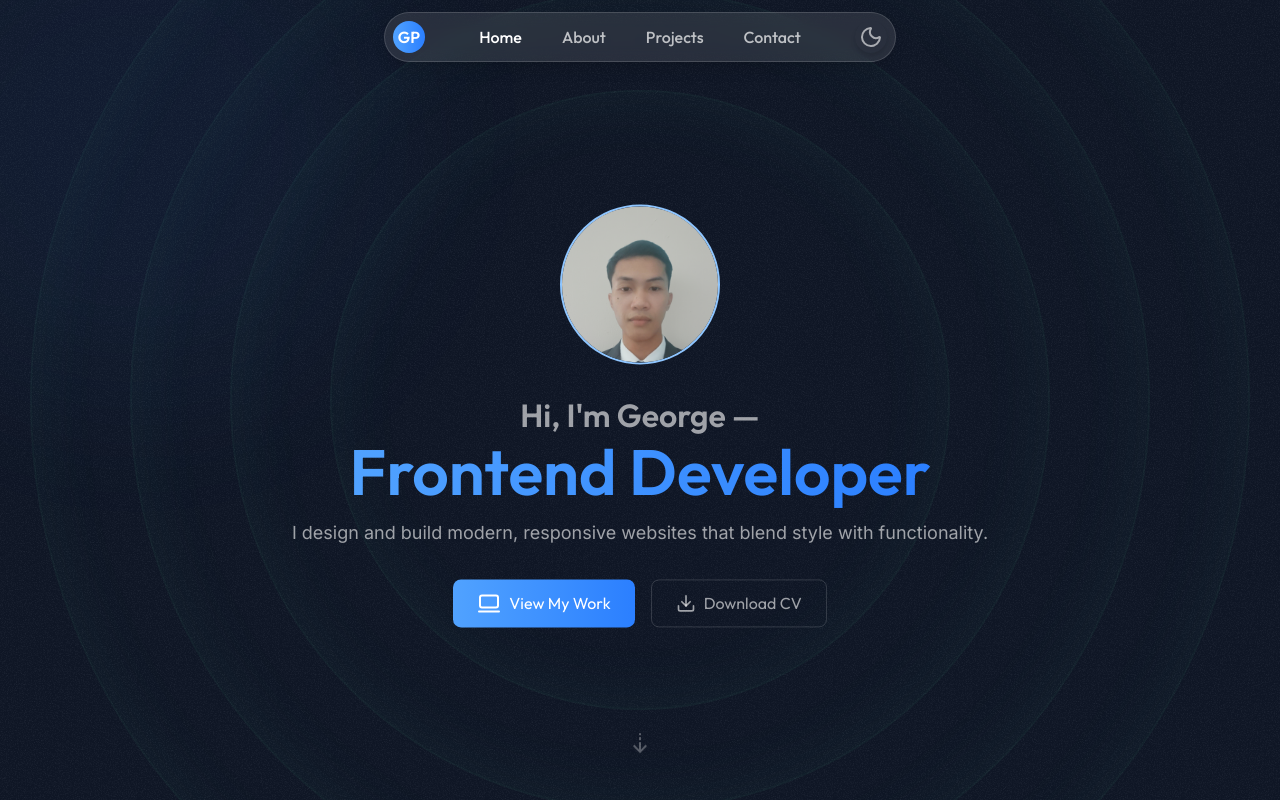
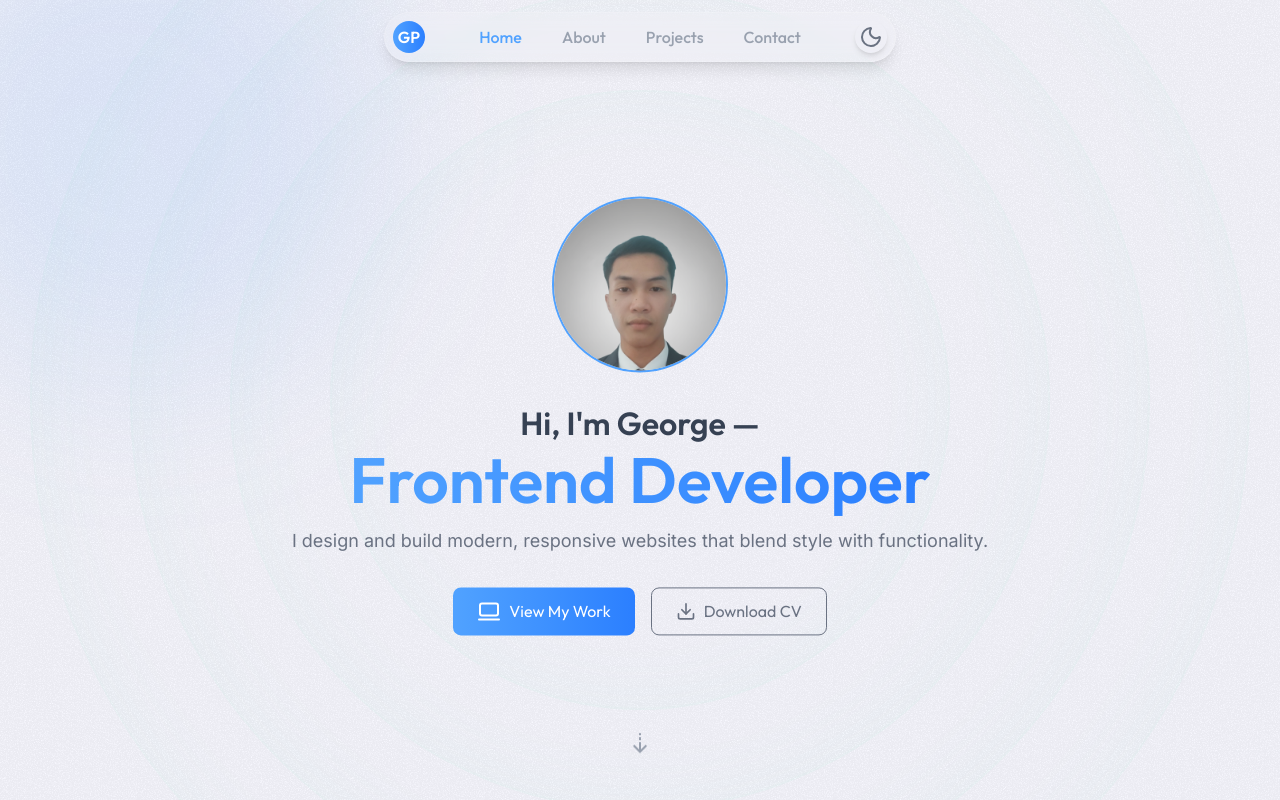
Before and after one commit to lendelpe/v2.lendelpe, a React (Vite) app: page / in a window 1280 px wide. Built offline with nearby package versions, Linux system fonts and the light colour scheme.

Commit message:
finalizing darkmode compatibility

```diff
--- a/index.html
+++ b/index.html
@@ -37,7 +37,7 @@
 
     <title>v2.lendelpe</title>
   </head>
-  <body class="bg-gray-900 text-white/60 antialiased">
+  <body class="bg-clr-bg text-clr-text antialiased">
     <div id="root"></div>
     <script type="module" src="/src/main.jsx"></script>
   </body>
--- a/src/components/Hero.jsx
+++ b/src/components/Hero.jsx
@@ -5,9 +5,9 @@ import { ArrowDown, Download, LaptopMinimal } from "lucide-react";
 export default function Hero() {
   return (
     <>
-      <section className="section relative z-0 h-svh overflow-clip bg-gray-900">
+      <section className="section relative z-0 h-screen overflow-clip">
         {/* blue gradient circle */}
-        <div className="absolute -top-28 -left-28 -z-10 h-[250px] w-[250px] sm:h-[500px] sm:w-[500px]  rounded-full bg-gradient-to-tr from-blue-400/5 to-blue-500/5 blur-[80px]"></div>
+        <div className="absolute -top-28 -left-28 -z-10 h-[300px] w-[300px] sm:h-[500px] sm:w-[500px]  rounded-full bg-gradient-to-tr from-blue-400/10 to-blue-500/10 blur-[80px]"></div>
 
         {/* applied grain effect on the bg */}
         <div
@@ -23,18 +23,18 @@ export default function Hero() {
         <div className="hero-ring size-[1220px]"></div>
 
         <div className="absolute top-1/2 left-1/2 container -translate-x-1/2 -translate-y-1/2 space-y-8 pt-8">
-          {/* image */}
-          <div className="size-fluid-hero relative mx-auto overflow-hidden rounded-full border-2 border-blue-300">
+          {/* hero image */}
+          <div className="size-fluid-hero relative mx-auto overflow-hidden rounded-full border-2 border-blue-400">
 
             <img src={heroProfile} alt="" />
           </div>
           {/* content */}
           <div className="text-center">
-            <h2 className="text-fluid-subheading">Hi, I&apos;m George —</h2>
+            <h2 className="text-fluid-subheading ">Hi, I&apos;m George —</h2>
             <h1 className="text-fluid-heading mb-2 bg-gradient-to-r from-blue-400 to-blue-500 bg-clip-text text-transparent max-w-max mx-auto">
               Frontend Developer
             </h1>
-            <p className="mx-auto mb-8 max-w-md sm:text-lg md:max-w-full text-white/60">
+            <p className="mx-auto mb-8 max-w-md sm:text-lg md:max-w-full ">
               I design and build modern, responsive websites that blend style
               with functionality.
             </p>
@@ -49,7 +49,7 @@ export default function Hero() {
               </a>
               <a
                 href="#"
-                className="btn group border border-white/15 transition text-white/60"
+                className="btn group border border-clr-border transition text-clr-text"
               >
                 <Download size={20} className="group-hover:scale-110" />
                 Download CV
@@ -63,7 +63,7 @@ export default function Hero() {
           viewBox="0 -960 960 960"
           width="24px"
           fill="#fff"
-          className="absolute bottom-8 left-1/2 size-6 -translate-x-1/2 -translate-y-1/2 animate-bounce fill-white/30"
+          className="absolute bottom-8 left-1/2 size-6 -translate-x-1/2 -translate-y-1/2 animate-bounce fill-clr-accent"
         >
           <path d="M480-80 200-360l56-57 184 184v-287h80v287l184-183 56 56L480-80Zm-40-520v-120h80v120h-80Zm0-200v-80h80v80h-80Z" />
         </svg>
--- a/src/components/Navbar.jsx
+++ b/src/components/Navbar.jsx
@@ -91,7 +91,7 @@ export default function Navbar() {
               <a
                 key={index}
                 href={link.href}
-                className={`font-medium ${activeLink === link.href ? "text-white" : "text-white/70 hover:text-white"}`}
+                className={`font-medium ${activeLink === link.href ? "text-blue-400" : "text-gray-400 hover:text-blue-400"}`}
               >
                 {link.label}
               </a>
@@ -100,7 +100,7 @@ export default function Navbar() {
 
           {/* mobile menu items */}
           {isMenuOpen && (
-            <ul className="absolute top-16 left-0 z-0 mx-auto w-full rounded-4xl border border-white/15 bg-white/95 p-2 shadow-lg md:hidden dark:bg-gray-800">
+            <ul className="absolute top-16 left-0 z-0 mx-auto w-full rounded-4xl border border-white/15 text-clr-text bg-clr-bg p-2 shadow-lg md:hidden overflow-hidden">
               <div
                 className="absolute inset-0 -z-10 opacity-5"
                 style={{
@@ -114,7 +114,7 @@ export default function Navbar() {
                       setActiveLink(link.href);
                       setIsMenuOpen(false);
                     }}
-                    className={`block rounded-4xl p-4 font-medium transition hover:text-white hover:bg-gray-600 ${activeLink === link.href ? "text-blue-600" : "text-gray-500 hover:text-blue-600"}`}
+                    className={`block rounded-4xl p-4 font-medium transition hover:text-white hover:bg-blue-400 ${activeLink === link.href ? "text-blue-600" : "text-gray-500 hover:text-blue-600"}`}
                     key={index}
                     href={link.href}
                   >
--- a/src/index.css
+++ b/src/index.css
@@ -6,28 +6,32 @@
 
   --text-fluid-heading: clamp(2.2rem, 4vw + 1rem, 4rem);
   --text-fluid-subheading: clamp(1.4rem, 2vw + 1rem, 2rem);
-  --spacing-fluid-hero: clamp(9rem, 25vw + 1rem, 10rem);
+  --spacing-fluid-hero: clamp(10rem, 25vw + 1rem, 11rem);
 
   /* colors */
-  --color-clr-bg: #fff;
-  --color-clr-text: #393938;
-  --color-clr-heading: #393938;
+  --color-clr-bg: #f8f8ff;
+  --color-clr-text: #6a7282; /* gray 500 */
+  --color-clr-heading: #364153;
   --color-clr-primary: #0850fd;
   --color-test: #ff0000;
+  --color-clr-border: #6a7282;
+  --color-clr-accent: #99a1af; /* gray 400 */
 }
-
+/* @apply text-gray-700 */
 .dark {
-  --color-clr-bg: #050624;
-  --color-clr-text: #e5e7eb;
+  --color-clr-bg: #101828;
+  --color-clr-text: #999999;
   --color-clr-heading: #ffffff;
   --color-clr-primary: #0850fd;
   --color-test: #00ff00;
+  --color-clr-border: #26fffff;
+  --color-clr-accent: #ffffff4d;
 }
 
 @layer base {
   body {
     font-family: var(--font-inter);
-    @apply text-gray-600;
+    @apply text-gray-500;
   }
   h1,
   h2,
@@ -35,6 +39,7 @@
     font-family: var(--font-outfit);
     line-height: 1.2;
     font-weight: 600;
+    color: var(--color-clr-heading);
   }
   a {
     font-family: var(--font-outfit);
```
Also changed, not shown: src/assets/images/hero-profile.jpg.
